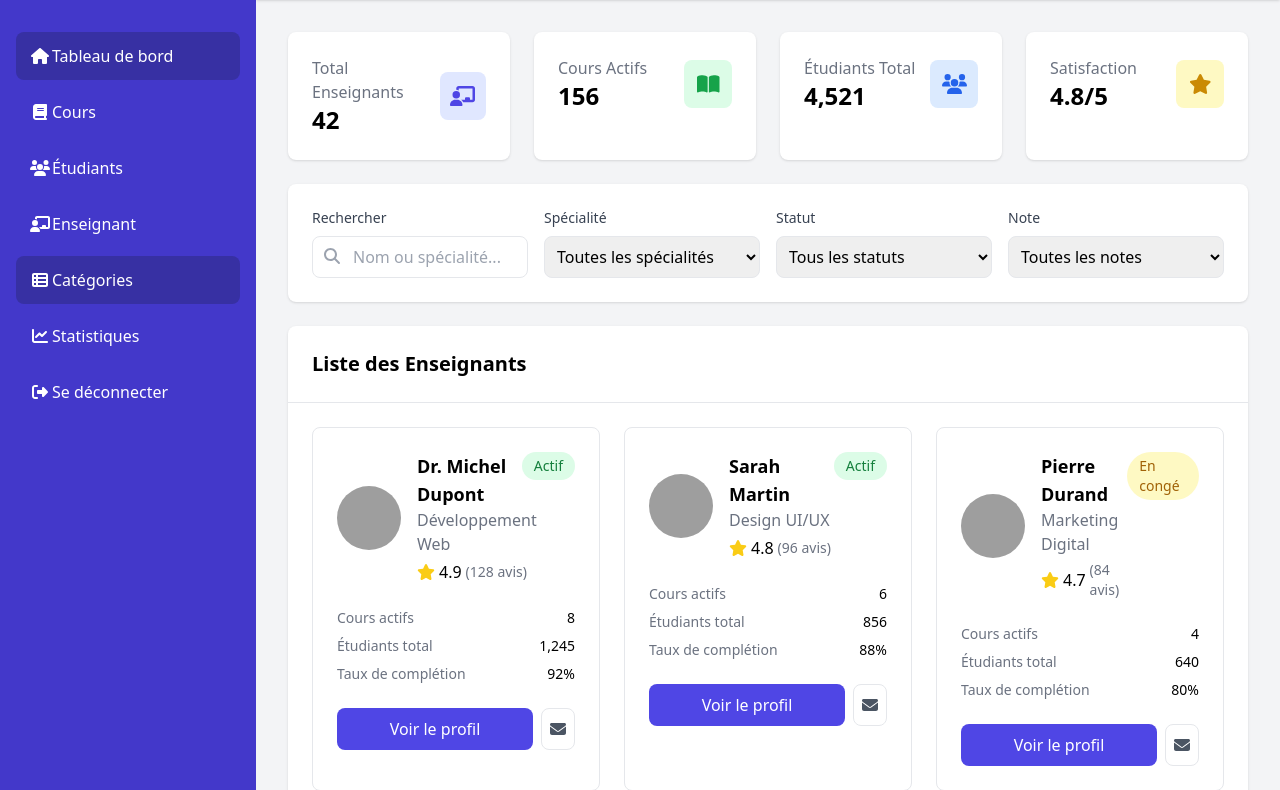
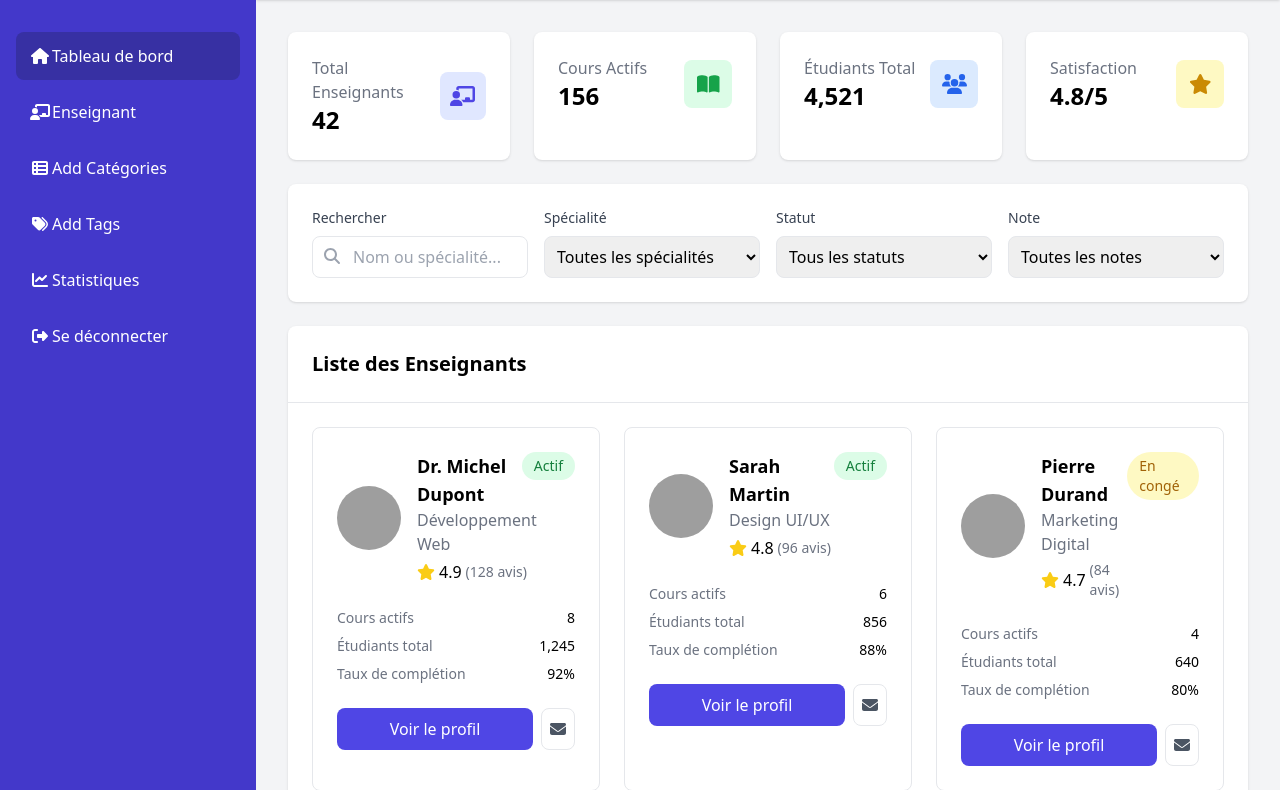
Before and after one commit to houssamlambara/Youdemy, a PHP site: page /front_end/enseignant.php in a window 1280 px wide. Shown: the part 72-862 px from the top of the page. Run offline with PHP 8.4, Linux system fonts and the light colour scheme; some libraries are stand-ins or nearby versions; grey boxes are pictures that could not be loaded.

Commit message:
beug tag js et class fixed

```diff
--- a/front_end/JStag.php
+++ b/front_end/JStag.php
@@ -2,10 +2,9 @@
 require_once '../classes/class_tag.php';
 header("Content-Type: application/json");
 
-// On récupère tous les tags sous forme d'objets tag
+
 $tags = tag::afficheTag();
 
-// On mappe les objets tag pour obtenir uniquement les noms des tags
 $tagNames = array_map(function($tag) {
     return $tag->getTag();
 }, $tags);
--- a/front_end/admin.php
+++ b/front_end/admin.php
@@ -18,32 +18,26 @@
             </div>
             <nav class="mt-6">
                 <div class="px-4 space-y-2">
-                    <!-- Tableau de bord -->
                     <a href="./admin.php" class="flex items-center p-3 bg-indigo-800 rounded-lg hover:bg-indigo-900 transition-colors">
                         <i class="fas fa-home w-6"></i>
                         <span>Tableau de bord</span>
                     </a>
-                    <!-- Enseignant -->
                     <a href="./enseignant.php" class="flex items-center p-3 hover:bg-indigo-800 rounded-lg transition-colors">
                         <i class="fas fa-chalkboard-teacher w-6"></i>
                         <span>Enseignant</span>
                     </a>
-                    <!-- Add Catégories -->
                     <a href="./categorie.php" class="flex items-center p-3 hover:bg-indigo-800 rounded-lg transition-colors">
                         <i class="fas fa-th-list w-6"></i>
                         <span>Add Catégories</span>
                     </a>
-                    <!-- Add Tags -->
                     <a href="./tag.php" class="flex items-center p-3 hover:bg-indigo-800 rounded-lg transition-colors">
                         <i class="fas fa-tags w-6"></i>
                         <span>Add Tags</span>
                     </a>
-                    <!-- Statistiques -->
                     <a href="./statistique.php" class="flex items-center p-3 hover:bg-indigo-800 rounded-lg transition-colors">
                         <i class="fas fa-chart-line w-6"></i>
                         <span>Statistiques</span>
                     </a>
-                    <!-- Se déconnecter -->
                     <a href="../login/signin.php" class="flex items-center p-3 hover:bg-indigo-800 rounded-lg transition-colors">
                         <i class="fas fa-sign-out-alt w-6"></i>
                         <span>Se déconnecter</span>
--- a/front_end/enseignant.php
+++ b/front_end/enseignant.php
@@ -18,25 +18,21 @@
             </div>
             <nav class="mt-6">
                 <div class="px-4 space-y-2">
-                    <a href="./admin.php" class="flex items-center p-3 bg-indigo-800 rounded-lg">
+                    <a href="./admin.php" class="flex items-center p-3 bg-indigo-800 rounded-lg hover:bg-indigo-900 transition-colors">
                         <i class="fas fa-home w-6"></i>
                         <span>Tableau de bord</span>
-                    </a>
-                    <a href="./addcours.php" class="flex items-center p-3 hover:bg-indigo-800 rounded-lg transition-colors">
-                        <i class="fas fa-book w-6"></i>
-                        <span>Cours</span>
-                    </a>
-                    <a href="./etudiant.php" class="flex items-center p-3 hover:bg-indigo-800 rounded-lg transition-colors">
-                        <i class="fas fa-users w-6"></i>
-                        <span>Étudiants</span>
                     </a>
                     <a href="./enseignant.php" class="flex items-center p-3 hover:bg-indigo-800 rounded-lg transition-colors">
                         <i class="fas fa-chalkboard-teacher w-6"></i>
                         <span>Enseignant</span>
                     </a>
-                    <a href="./categorie.php" class="flex items-center p-3 bg-indigo-800 rounded-lg">
+                    <a href="./categorie.php" class="flex items-center p-3 hover:bg-indigo-800 rounded-lg transition-colors">
                         <i class="fas fa-th-list w-6"></i>
-                        <span>Catégories</span>
+                        <span>Add Catégories</span>
+                    </a>
+                    <a href="./tag.php" class="flex items-center p-3 hover:bg-indigo-800 rounded-lg transition-colors">
+                        <i class="fas fa-tags w-6"></i>
+                        <span>Add Tags</span>
                     </a>
                     <a href="./statistique.php" class="flex items-center p-3 hover:bg-indigo-800 rounded-lg transition-colors">
                         <i class="fas fa-chart-line w-6"></i>
```
Also changed, not shown: classes/class_tag.php (+5 -8 lines), front_end/tag.php (+22 -1 lines).
